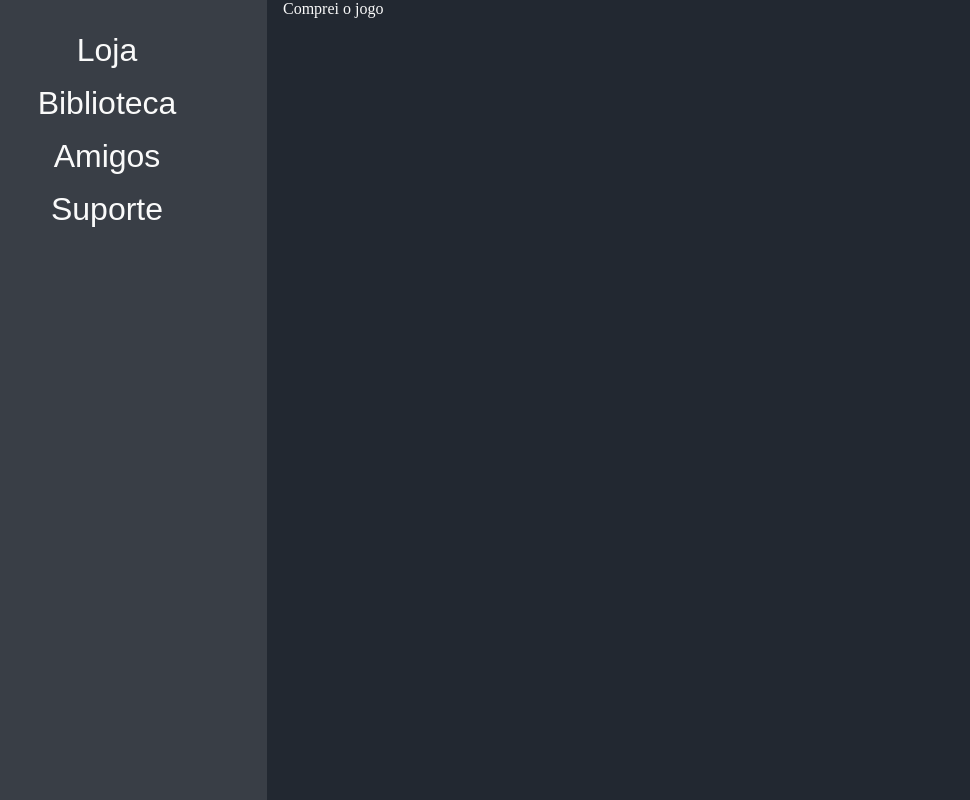
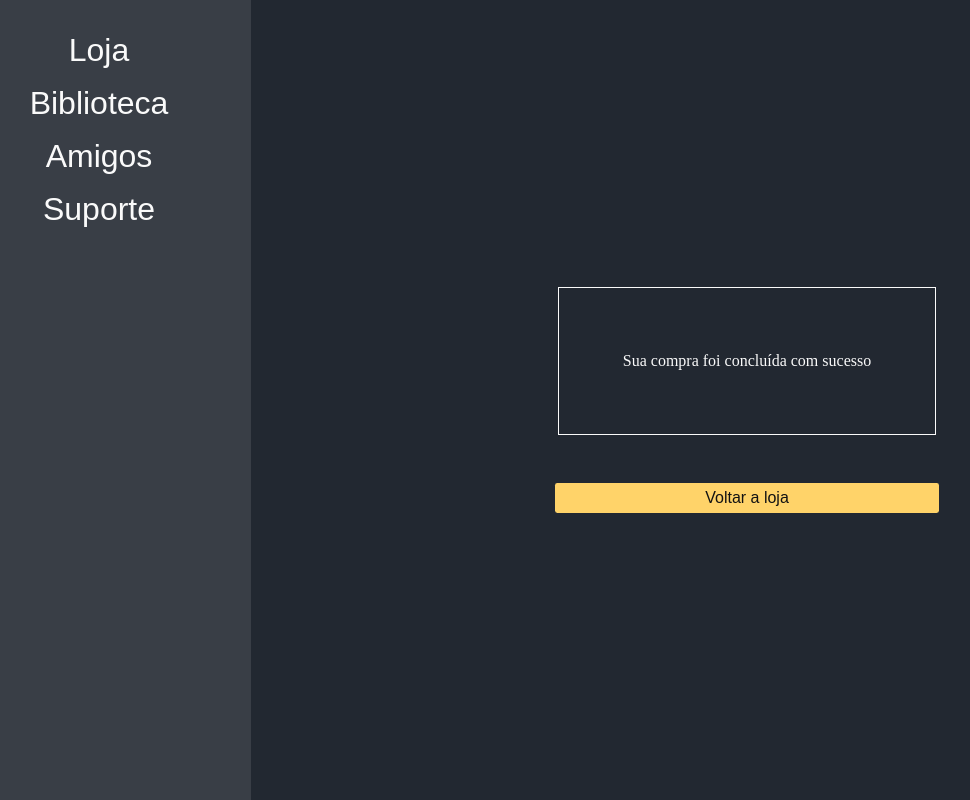
Before and after one commit to Bombaninha/engn_steam, a React (Create React App) app: page / in a window 1280 px wide. Both pictures are taken after a click on the button "Confirmar compra". Shown: the whole page, without its empty margins (53-1023 px from the left). Built offline with nearby package versions, Linux system fonts and the light colour scheme.

Commit message:
store page - success and game list

```diff
--- a/src/components/buy_game/index.tsx
+++ b/src/components/buy_game/index.tsx
@@ -7,7 +7,7 @@ import DefaultButton from '../default_button'
 
 export interface BuyGameProps {
     onCancel: (value: string) => void
-    onGameBought: (value: boolean) => void
+    onGameBought: () => void
 }
 
 const BuyGame: React.FC<BuyGameProps> = ({onCancel, onGameBought}) => {
@@ -16,12 +16,10 @@ const BuyGame: React.FC<BuyGameProps> = ({onCancel, onGameBought}) => {
     const [select, setSelect] = useState('manga')
 
     const handleCancelPurchase = () => {
-        console.log('cancelei')
         onCancel('')
     }
     const handleBuyGame = () => {
-        console.log('comprei')
-        onGameBought(true)
+        onGameBought()
     }
 
     return (
--- a/src/components/game_list/index.tsx
+++ b/src/components/game_list/index.tsx
@@ -1,12 +1,17 @@
 import React, { useState } from 'react'
+import SearchBar from '../search_bar'
 import './styles.css'
 
 const GameList: React.FC = () => {
+    const [searchText, setSearchText] = useState<string | null>(null)
     return (
-        <>
-            <h1 className="page-title">Loja</h1>
+        <div className="game-list-box">
+            <div className="header-wrapper">
+                <h1 className="page-title">Loja</h1>
+                <SearchBar placeholder="Busque jogos..." onChange={value => {setSearchText(value)}}/>
+            </div>
             <p>Sou uma lista de jogos</p>
-        </>
+        </div>
     )
 }
 export default GameList
--- a/src/components/game_list/styles.css
+++ b/src/components/game_list/styles.css
@@ -0,0 +1,14 @@
+.game-list-box {
+    padding: 0 1.5rem 0 0.5rem;
+    width: 75vw;
+}
+
+.header-wrapper {
+    display: flex;
+    align-items: flex-end;
+    justify-content: space-between;
+}
+
+.header-wrapper form {
+    margin-bottom: 1rem;
+}
--- /dev/null
+++ b/src/components/info_page/index.tsx
@@ -0,0 +1,27 @@
+import React, { useState } from 'react'
+import DefaultButton from '../default_button'
+import './styles.css'
+
+export interface InfoPageProps {
+    infoText: string
+    buttonText: string
+    onClick: (value: boolean) => void
+}
+
+const InfoPage: React.FC<InfoPageProps> = ({infoText, buttonText, onClick}) => {
+    const [input, setInput] = useState('')
+    const [checkbox, setCheckbox] = useState(false)
+    const [select, setSelect] = useState('manga')
+
+    const handleClick = () => {
+        onClick(false)
+    }
+
+    return (
+        <div className="info-wrapper">
+            <p className="main-info">{infoText}</p>
+            <DefaultButton text={buttonText} colorClass="primary" onClick={handleClick}/>
+        </div>
+    )
+}
+export default InfoPage
--- /dev/null
+++ b/src/components/info_page/styles.css
@@ -0,0 +1,20 @@
+.info-wrapper {
+    width: 75vw;
+    height: 100vh;
+    display: flex;
+    flex-direction: column;
+    align-items: center;
+    justify-content: center;
+}
+
+.main-info {
+    border: solid var(--base-font-color) 1px;
+    padding: 4rem;
+    text-align: center;
+    margin-bottom: 3rem;
+}
+
+.info-wrapper button {
+    min-width: 40%;
+    max-width: 60%;
+}
--- a/src/components/search_bar/index.tsx
+++ b/src/components/search_bar/index.tsx
@@ -1,25 +1,28 @@
-import React from 'react'
+import React, { useState } from 'react'
 import './styles.css'
 
 export interface SearchBarProps {
 	placeholder: string
-    onSubmit: () => void
+    onChange: (value: string) => void
 }
 
-const SearchBar: React.FC<SearchBarProps> = ({placeholder, onSubmit}) => {
-    const handleClick = (
-		event: React.FormEvent<HTMLFormElement>,
+const SearchBar: React.FC<SearchBarProps> = ({placeholder, onChange}) => {
+    const [value, setValue] = useState('')
+
+    const handleChange = (
+		event: React.ChangeEvent<HTMLInputElement>,
 	) => {
         event.preventDefault()
-		onSubmit()
+		onChange(event.target.value)
 	}
 
     return (
-        <form onSubmit={handleClick}>
+        <form>
             <div className='search-bar-wrapper'>
                 <input
                     type="text"
                     placeholder={placeholder}
+                    onChange={handleChange}
                 />
                 <button>
                     <i className="fas fa-search"></i>
--- a/src/view/store/index.tsx
+++ b/src/view/store/index.tsx
@@ -1,17 +1,25 @@
 import React, { useState } from 'react'
 import BuyGame from '../../components/buy_game'
 import GameList from '../../components/game_list'
+import InfoPage from '../../components/info_page'
 
 
 const Store: React.FC = () => {
     const [successfulPurchase, setSuccessfulPurchase] = useState(false)
     const [gameToBuy, setGameToBuy] = useState<string | null >('Stardew')
 
+    const handleGamePurchase  = () => {
+        setSuccessfulPurchase(true)
+        setGameToBuy('')
+    }
+
     return (
         <div>
-            {successfulPurchase ? <p>Comprei o jogo</p> :
+            {successfulPurchase ?
+            <InfoPage infoText="Sua compra foi concluída com sucesso" buttonText="Voltar a loja" onClick={value => setSuccessfulPurchase(value)}/>
+            :
             gameToBuy ?
-            <BuyGame onCancel={value => setGameToBuy(value)} onGameBought={value => setSuccessfulPurchase(value)}/>
+            <BuyGame onCancel={value => setGameToBuy(value)} onGameBought={handleGamePurchase}/>
             :
             <GameList />}
         </div>
```
